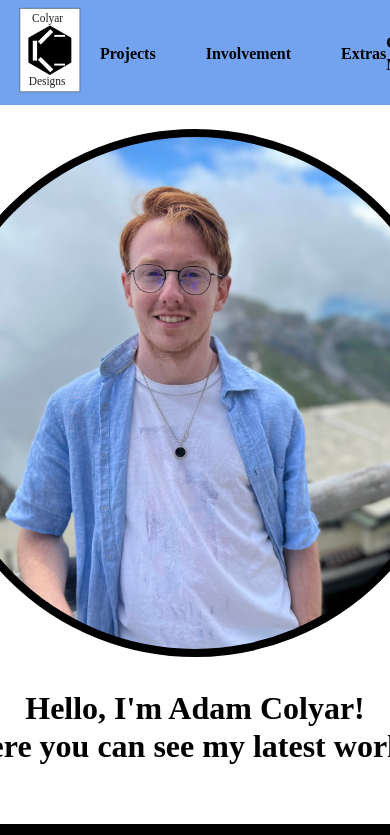
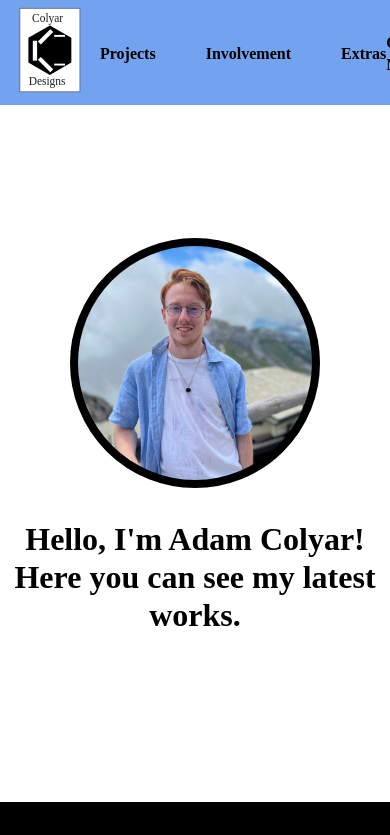
Before and after one commit to Procedian1/Space-Portfolio, a Next.js app: page / in a window 390 px wide. Shown: the top 835 px of the page. Built offline with nearby package versions, Linux system fonts and the light colour scheme.

Commit message:
Mobile banner&image responsiveness fix

```diff
--- a/src/app/Components/CircleImage.tsx
+++ b/src/app/Components/CircleImage.tsx
@@ -3,18 +3,17 @@ import Image from "next/image";
 type CircleImageProps = {
   src: string;
   alt: string;
-  size?: number;
   priority?: boolean;
 };
 
 export default function CircleImage({
   src,
   alt,
-  size = 512,
   priority = true,
 }: CircleImageProps) {
+
   return (
-    <div className="circle-image" style={{ width: size, height: size }}>
+    <div className="circle-image" style={{ width: "60%", aspectRatio: "1 / 1" }}>
       <Image
         src={src}
         alt={alt}
--- a/src/app/Components/style.css
+++ b/src/app/Components/style.css
@@ -145,6 +145,8 @@
 
 .main {
   flex: 1 1 auto;
+  align-self: stretch;
+  width: 100%;
 }
 
 .min-screen {
--- a/src/app/page.tsx
+++ b/src/app/page.tsx
@@ -19,7 +19,7 @@ export default function Home() {
             <div className="stack gap-10" style={{alignItems: "center"}}>
 
               {/*Profile Picture */}
-              <CircleImage src="./images/pfp_1.jpg" alt="Profile Picture" size={512}/>
+              <CircleImage src="./images/pfp_1.jpg" alt="Profile Picture"/>
 
               {/*Intro */}
               <h1 className="heading-xl">
```
